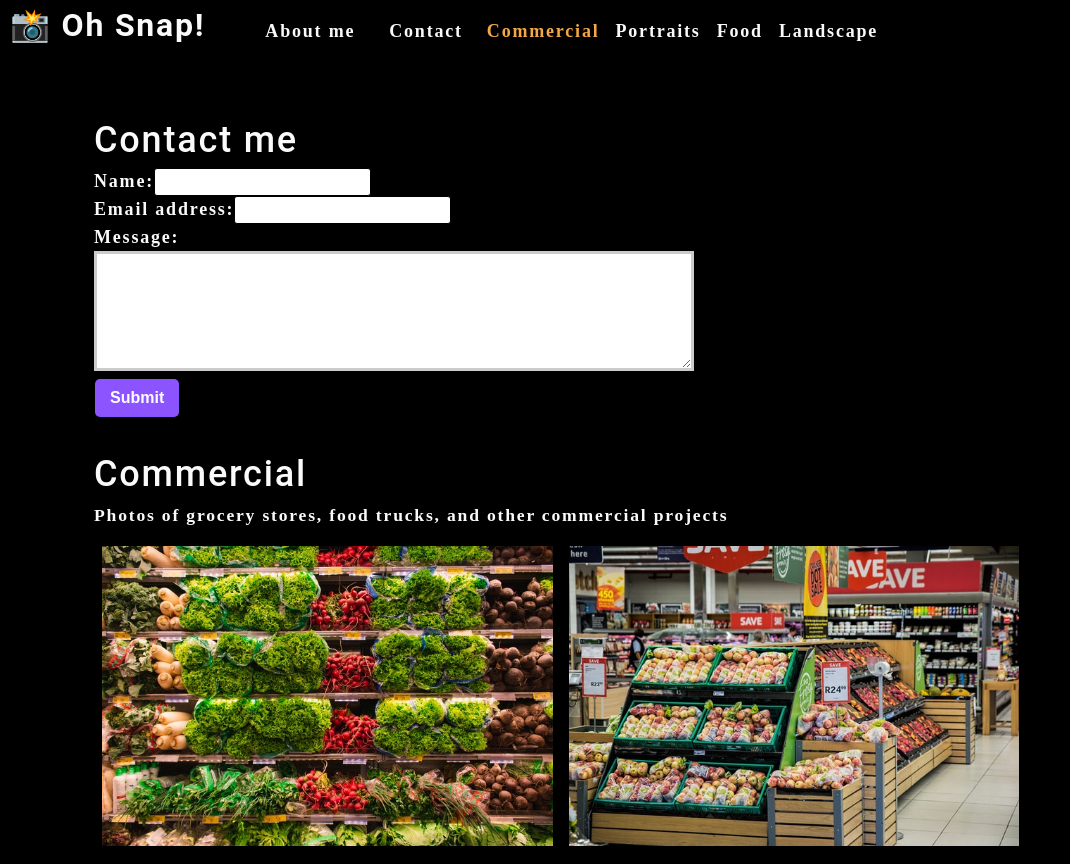
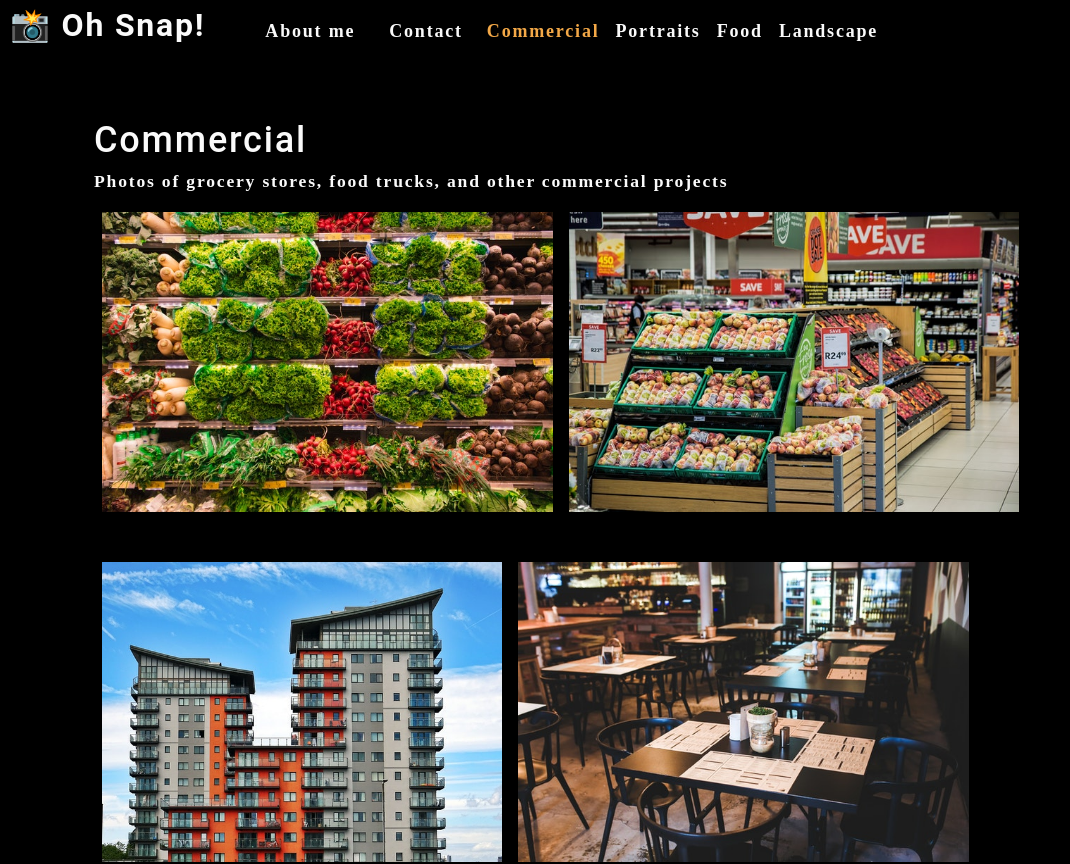
Before and after one commit to Thor40/photo-port, a React (Create React App) app: page / in a window 1280 px wide. Shown: the top 864 px of the page, without its empty margins (0-1070 px from the left). Built offline with nearby package versions, Linux system fonts and the light colour scheme.

Commit message:
feature/contact

```diff
--- a/src/App.js
+++ b/src/App.js
@@ -6,6 +6,8 @@ import ContactForm from './components/Contact';
 import './App.css';
 
 function App() {
+  const [contactSelected, setContactSelected] = useState(false);
+
   const [categories] = useState([
     {
       name: 'commercial',
@@ -24,11 +26,18 @@ function App() {
         categories={categories}
         setCurrentCategory={setCurrentCategory}
         currentCategory={currentCategory}
+        contactSelected={contactSelected}
+        setContactSelected={setContactSelected}
       ></Nav>
       <main>
-        <ContactForm></ContactForm>
-        <Gallery currentCategory={currentCategory}></Gallery>
-        <About></About>
+        {!contactSelected ? (
+          <>
+            <Gallery currentCategory={currentCategory}></Gallery>
+            <About></About>
+          </>
+        ) : (
+          <ContactForm></ContactForm>
+        )}
       </main>
     </div>
   );
--- a/src/components/Contact/index.js
+++ b/src/components/Contact/index.js
@@ -1,13 +1,37 @@
 import React, { useState } from 'react';
+import { validateEmail } from '../../utils/helpers';
 
 function ContactForm() {
     // we want to clear the input fields on the component loading. Set the initial state to empty strings
     const [formState, setFormState] = useState({ name: '', email: '', message: '' });
+    const [errorMessage, setErrorMessage] = useState('');
     const { name, email, message } = formState;
 
     // e.target.name referes to name attribute in form element (name, email, message)
     function handleChange(e) {
+        // if <input> is email, then validate the value and assign to isValid
+        if (e.target.name === 'email') {
+            const isValid = validateEmail(e.target.value);
+            console.log(isValid);
+            // isValid conditional statement
+            if (!isValid) {
+                setErrorMessage('Your email is invalid');
+            } else {
+                setErrorMessage('');
+            }
+        } else {
+            if (!e.target.value.length) {
+              setErrorMessage(`${e.target.name} is required.`);
+            } else {
+              setErrorMessage('');
+            }
+          }
+
         setFormState({...formState, [e.target.name]: e.target.value })
+
+        if (!errorMessage) {
+            setFormState({ ...formState, [e.target.name]: e.target.value });
+          }
     }
 
     function handleSubmit(e) {
@@ -22,15 +46,20 @@ function ContactForm() {
             <form id="contact-form" onSubmit={handleSubmit}>
                 <div>
                     <label htmlFor="name">Name:</label>
-                    <input type="text" name="name" defaultValue={name} onChange={handleChange} />
+                    <input type="text" name="name" defaultValue={name} onBlur={handleChange} />
                 </div>
                 <div>
                     <label htmlFor="email">Email address:</label>
-                    <input type="email" name="email" defaultValue={email} onChange={handleChange}/>
+                    <input type="email" name="email" defaultValue={email} onBlur={handleChange}/>
                 </div>
                 <div>
                     <label htmlFor="message">Message:</label>
-                    <textarea name="message" rows="5"  defaultValue={message} onChange={handleChange}/>
+                    <textarea name="message" rows="5"  defaultValue={message} onBlur={handleChange}/>
+                    {errorMessage && (
+                        <div>
+                            <p className="error-text">{errorMessage}</p>
+                        </div>
+                    )}
                 </div>
                 <button type="submit">Submit</button>
             </form>
--- a/src/components/Nav/index.js
+++ b/src/components/Nav/index.js
@@ -6,6 +6,8 @@ function Nav(props) {
       categories = [],
       setCurrentCategory,
       currentCategory,
+      contactSelected,
+      setContactSelected
     } = props;
 
 
@@ -23,22 +25,25 @@ function Nav(props) {
             <nav>
                 <ul className="flex-row">
                 <li className="mx-2">
-                    <a data-testid="about" href="#about">
+                    <a data-testid="about" href="#about"
+                    onClick={() => setContactSelected(false)}
+                    >
                     About me
                     </a>
                 </li>
-                <li className="mx-2">
-                    <span>Contact</span>
+                <li className={`mx-2 ${contactSelected && 'navActive'}`}>
+                    <span onClick={() => setContactSelected(true)}>Contact</span>
                 </li>
                     {categories.map((category) => (
                         <li className={`mx-1 ${
-                            currentCategory.name === category.name && 'navActive'
+                            currentCategory.name === category.name && !contactSelected && 'navActive'
                             }`}
                             key={category.name}
                         >
                         <span
                             onClick={() => {
-                            setCurrentCategory(category)
+                            setCurrentCategory(category);
+                            setContactSelected(false);
                             }}
                         >
                             {capitalizeFirstLetter(category.name)}
```
